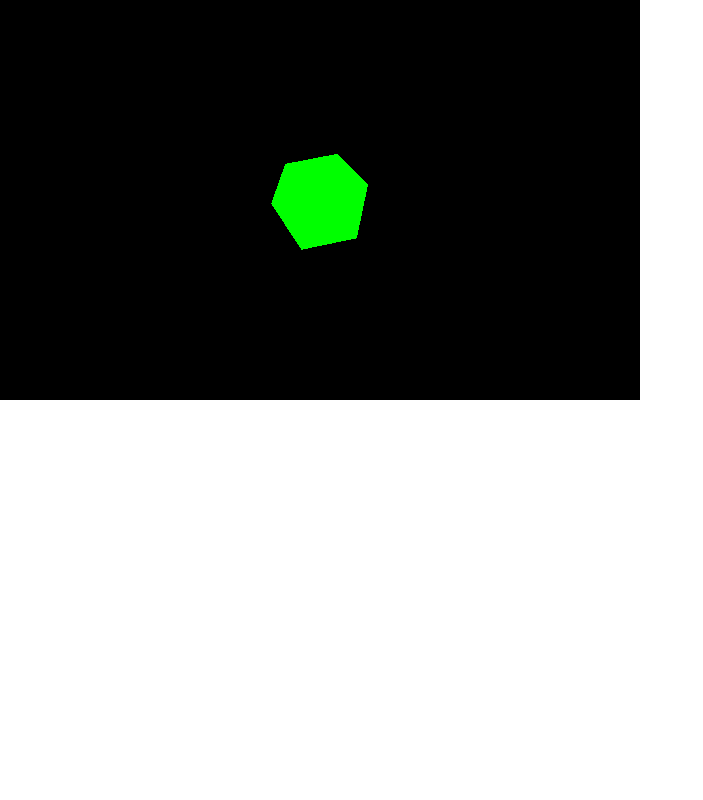
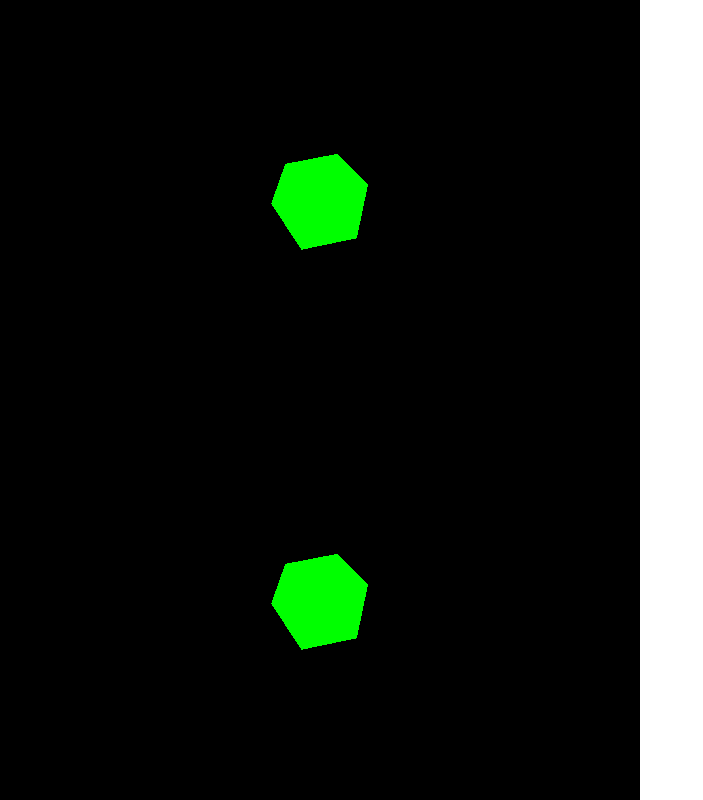
Before and after one commit to Tauroctonos/velocigraphtor3d, a React (Create React App) app: page / in a window 1280 px wide. Shown: the whole page, without its empty margins (0-703 px from the left). Built offline with nearby package versions, Linux system fonts and the light colour scheme.

Commit message:
Two rendering scenes at once!

```diff
--- a/src/App.js
+++ b/src/App.js
@@ -7,6 +7,7 @@ class App extends Component{
     return (
       <div id='sceneHolder'>
         <Icosahedron/>
+        <Icosahedron/>
       </div>
     );
   }
```
